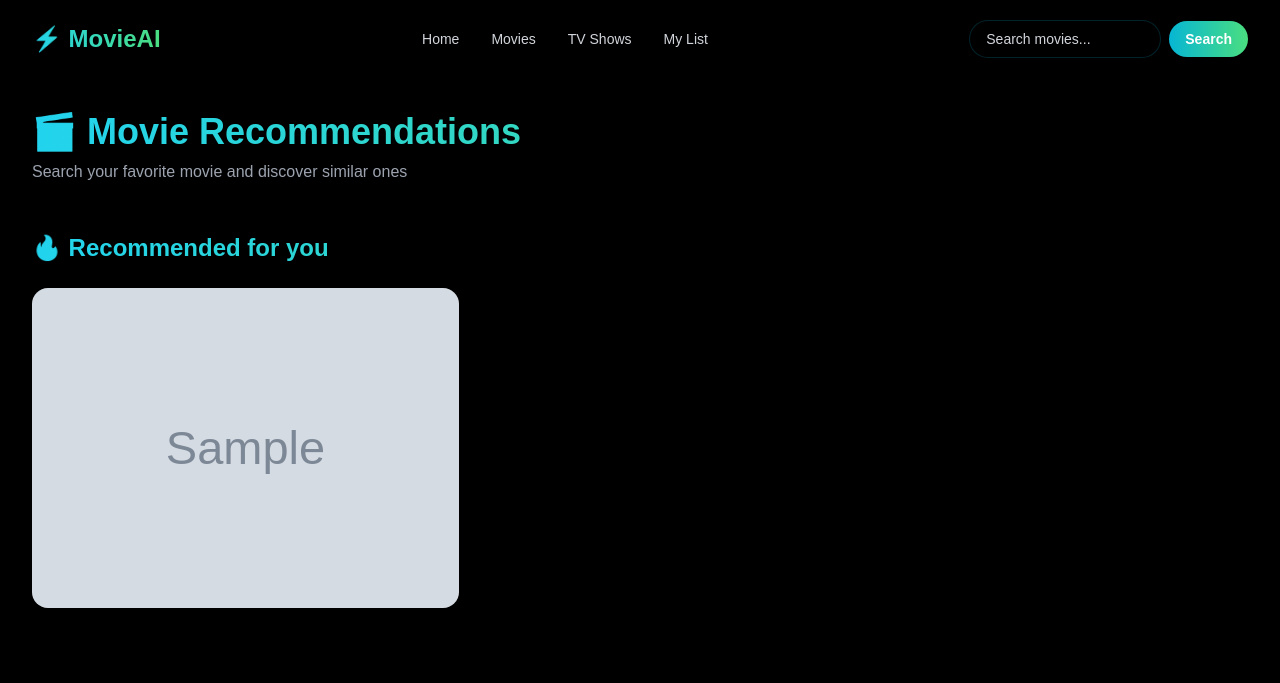
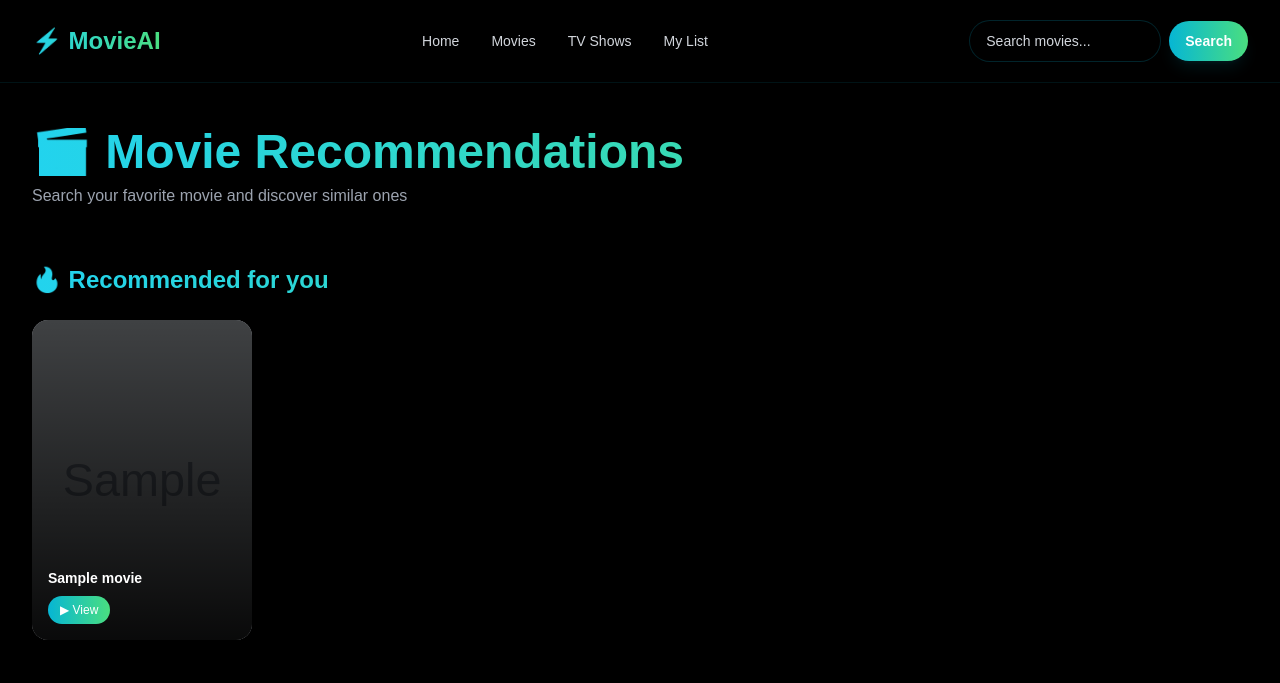
Before and after one commit to piyushsurve/MovieRecommendation, a Django app: template templates/recommend.html in a window 1280 px wide. Shown: the top 683 px of the page. Run offline with Django 3.2, Linux system fonts and the light colour scheme; the template is opened without the code that fills it: most values are stand-ins (such as "Sample title", 1, 10 or a date in 2020); grey boxes marked "Sample" are stand-in pictures; some libraries are stand-ins or nearby versions.

Commit message:
Update recommend.html

```diff
--- a/templates/recommend.html
+++ b/templates/recommend.html
@@ -1,7 +1,9 @@
+
 <!DOCTYPE html>
 <html lang="en">
 <head>
   <meta charset="UTF-8">
+  <meta name="viewport" content="width=device-width, initial-scale=1.0">
   <title>MovieAI - Recommendations</title>
 
   <script src="https://cdn.tailwindcss.com"></script>
@@ -37,103 +39,337 @@
     .neon-text {
       background: linear-gradient(to right, #22d3ee, #4ade80);
       -webkit-background-clip: text;
+      background-clip: text;
       color: transparent;
+    }
+
+    /* Keep hover overlay disabled on touch devices */
+    @media (hover: none) {
+      .movie-overlay {
+        opacity: 1;
+        background: linear-gradient(
+          to top,
+          rgba(0, 0, 0, 0.85),
+          transparent
+        );
+      }
+
+      .movie-card:hover {
+        transform: none;
+        box-shadow: none;
+      }
     }
   </style>
 </head>
 
-<body class="text-white">
+<body class="text-white overflow-x-hidden">
 
 <!-- 🔴 NAVBAR -->
-<nav class="fixed top-0 left-0 w-full z-50 flex items-center justify-between px-8 py-5 bg-black/70 backdrop-blur-md">
+<nav
+  class="fixed top-0 left-0 w-full z-50
+         bg-black/80 backdrop-blur-md
+         border-b border-cyan-500/10
+         px-4 sm:px-6 md:px-8
+         py-4 sm:py-5"
+>
+
+  <div
+    class="w-full
+           flex flex-wrap
+           items-center
+           justify-between
+           gap-4"
+  >
 
     <!-- LOGO -->
-  <h1 class="text-2xl font-extrabold neon-text">
+    <h1
+      class="text-xl sm:text-2xl
+             font-extrabold
+             neon-text
+             whitespace-nowrap"
+    >
       ⚡ MovieAI
     </h1>
 
+
     <!-- LINKS -->
-  <div class="hidden md:flex space-x-8 text-sm text-gray-300">
-    <a href="/" class="hover:text-cyan-400 transition">Home</a>
-    <a href="#" class="hover:text-green-400 transition">Movies</a>
-    <a href="#" class="hover:text-cyan-400 transition">TV Shows</a>
-    <a href="#" class="hover:text-green-400 transition">My List</a>
+    <div
+      class="hidden lg:flex
+             items-center
+             space-x-6 xl:space-x-8
+             text-sm
+             text-gray-300"
+    >
+
+      <a
+        href="/"
+        class="hover:text-cyan-400 transition"
+      >
+        Home
+      </a>
+
+      <a
+        href="#"
+        class="hover:text-green-400 transition"
+      >
+        Movies
+      </a>
+
+      <a
+        href="#"
+        class="hover:text-cyan-400 transition"
+      >
+        TV Shows
+      </a>
+
+      <a
+        href="#"
+        class="hover:text-green-400 transition"
+      >
+        My List
+      </a>
+
     </div>
 
-  <!-- 🔍 SEARCH -->
-  <form method="POST" class="flex items-center gap-2">
+
+    <!-- SEARCH -->
+    <form
+      method="POST"
+      class="order-3
+             w-full
+             sm:order-none
+             sm:w-auto
+             flex items-center
+             gap-2"
+    >
+
       {% csrf_token %}
 
-    <input type="text" name="movie_name" placeholder="Search movies..."
-      class="bg-black/40 backdrop-blur-md border border-cyan-500/20
-      px-4 py-2 rounded-full text-sm w-48
-      focus:w-64 transition-all duration-300
-      focus:outline-none focus:ring-2 focus:ring-cyan-400
-      placeholder-gray-300">
+      <input
+        type="text"
+        name="movie_name"
+        placeholder="Search movies..."
+        class="bg-black/40
+               backdrop-blur-md
+               border border-cyan-500/20
+               px-4 py-2.5
+               rounded-full
+               text-sm
+               w-full
+               sm:w-48
+               md:w-56
+               lg:w-48
+               focus:md:w-64
+               transition-all duration-300
+               focus:outline-none
+               focus:ring-2
+               focus:ring-cyan-400
+               placeholder-gray-300"
+      >
 
-    <button type="submit"
-      class="bg-gradient-to-r from-cyan-500 to-green-400
-      px-4 py-2 rounded-full text-sm font-semibold
-      hover:scale-105 transition">
+      <button
+        type="submit"
+        class="bg-gradient-to-r
+               from-cyan-500
+               to-green-400
+               px-4 py-2.5
+               rounded-full
+               text-sm
+               font-semibold
+               whitespace-nowrap
+               hover:scale-105
+               transition
+               shadow-lg
+               shadow-cyan-500/10"
+      >
         Search
       </button>
 
     </form>
 
+  </div>
+
 </nav>
 
+
 <!-- SPACING -->
-<div class="pt-28"></div>
+<div class="pt-32 sm:pt-32"></div>
+
 
 <!-- 🎬 HEADER -->
-<div class="px-8 mb-6">
-  <h1 class="text-4xl font-bold neon-text">🎬 Movie Recommendations</h1>
-  <p class="text-gray-400 mt-2">Search your favorite movie and discover similar ones</p>
+<div
+  class="px-4 sm:px-6 md:px-8
+         mb-6 sm:mb-8"
+>
+
+  <h1
+    class="text-3xl
+           sm:text-4xl
+           md:text-5xl
+           font-bold
+           neon-text
+           leading-tight"
+  >
+    🎬 Movie Recommendations
+  </h1>
+
+  <p
+    class="text-gray-400
+           mt-2
+           text-sm
+           sm:text-base
+           max-w-2xl"
+  >
+    Search your favorite movie and discover similar ones
+  </p>
+
 </div>
+
 
 <!-- 🔥 RECOMMENDATIONS -->
 {% if recommendations %}
-<section class="px-8 py-6">
-  <h2 class="text-2xl mb-6 font-bold neon-text">🔥 Recommended for you</h2>
 
-  <div class="flex gap-6 overflow-x-auto scrollbar-hide">
+<section
+  class="px-4 sm:px-6 md:px-8
+         py-5 sm:py-6"
+>
+
+  <h2
+    class="text-xl
+           sm:text-2xl
+           mb-5 sm:mb-6
+           font-bold
+           neon-text"
+  >
+    🔥 Recommended for you
+  </h2>
+
+
+  <!-- MOVIE LIST -->
+  <div
+    class="flex
+           gap-4 sm:gap-5 md:gap-6
+           overflow-x-auto
+           scrollbar-hide
+           snap-x snap-mandatory
+           pb-5"
+  >
 
     {% for movie in recommendations %}
-    <a href="{% url 'movie_info' movie.id %}">
-      <div class="min-w-[220px] movie-card relative rounded-2xl overflow-hidden bg-[#111]">
+
+    <a
+      href="{% url 'movie_info' movie.id %}"
+      class="flex-none
+             w-[150px]
+             sm:w-[180px]
+             md:w-[220px]
+             snap-start"
+    >
+
+      <div
+        class="movie-card
+               relative
+               rounded-2xl
+               overflow-hidden
+               bg-[#111]
+               w-full"
+      >
 
         <!-- POSTER -->
-        <img src="{{ movie.poster }}"
-             class="w-full h-[320px] object-cover">
+        <img
+          src="{{ movie.poster }}"
+          class="w-full
+                 h-[220px]
+                 sm:h-[270px]
+                 md:h-[320px]
+                 object-cover"
+          loading="lazy"
+          alt="{{ movie.title }}"
+        >
+
 
         <!-- OVERLAY -->
-        <div class="movie-overlay absolute inset-0 bg-black/70 flex flex-col justify-end p-4">
+        <div
+          class="movie-overlay
+                 absolute
+                 inset-0
+                 bg-black/70
+                 flex
+                 flex-col
+                 justify-end
+                 p-3
+                 sm:p-4"
+        >
 
-          <h3 class="text-sm font-semibold text-white mb-2">
+          <h3
+            class="text-xs
+                   sm:text-sm
+                   font-semibold
+                   text-white
+                   mb-2
+                   line-clamp-2"
+          >
             {{ movie.title }}
           </h3>
 
-          <button class="bg-gradient-to-r from-cyan-500 to-green-400
-                         text-xs px-3 py-1 rounded-full w-fit">
+          <button
+            type="button"
+            class="bg-gradient-to-r
+                   from-cyan-500
+                   to-green-400
+                   text-[11px]
+                   sm:text-xs
+                   px-3
+                   py-1.5
+                   rounded-full
+                   w-fit
+                   font-medium"
+          >
             ▶ View
           </button>
 
         </div>
 
       </div>
+
     </a>
+
     {% endfor %}
 
   </div>
+
 </section>
+
 {% endif %}
+
 
 <!-- ❌ NO RESULT -->
 {% if recommendations == None or recommendations|length == 0 %}
-<div class="px-8 mt-10 text-gray-400">
-  <p>No recommendations found. Try another movie 👀</p>
+
+<div
+  class="px-4 sm:px-6 md:px-8
+         mt-8 sm:mt-10"
+>
+
+  <div
+    class="border
+           border-cyan-500/10
+           bg-white/[0.02]
+           rounded-xl
+           px-5
+           py-6"
+  >
+
+    <p class="text-gray-400 text-sm sm:text-base">
+      No recommendations found. Try another movie 👀
+    </p>
+
   </div>
+
+</div>
+
 {% endif %}
+
 
 </body>
 </html>
```
Lines whose indentation alone changed are shown as unchanged.
